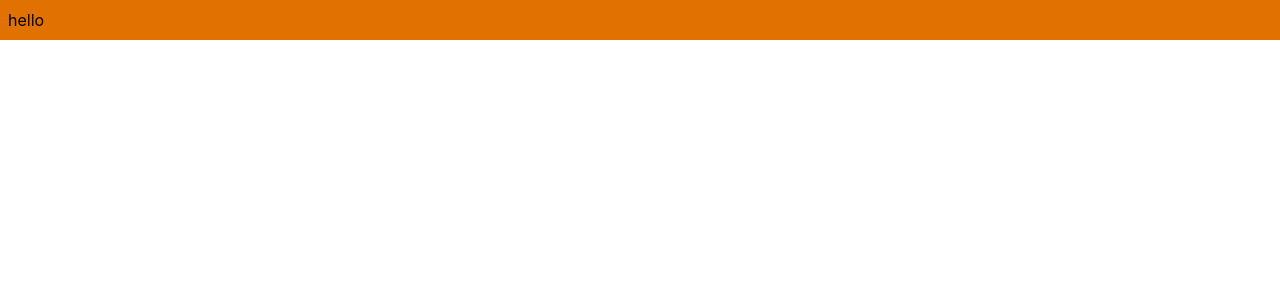
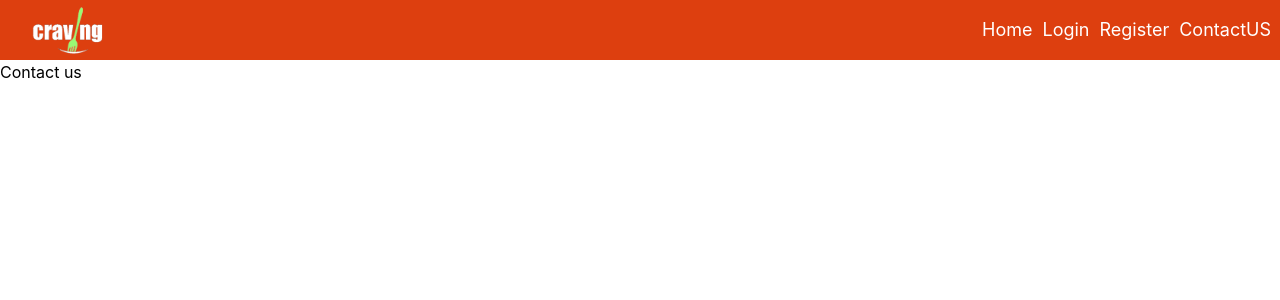
Before and after one commit to tpriyanshu60commits/Cravings_678, a React (Vite) app: page /contactUs in a window 1280 px wide. Before the commit this address had no page. Shown: the top 300 px of the page. Built offline with nearby package versions, Linux system fonts and the light colour scheme.

Commit message:
cravings frontend

```diff
--- a/src/App.jsx
+++ b/src/App.jsx
@@ -1,5 +1,9 @@
-import Header from "./pages/Header";
+import Header from "./components/Header";
 import { BrowserRouter , Routes, Route } from "react-router-dom";
+import Login from "./pages/Login";
+import Register from "./pages/Register";
+import ContactUs from "./pages/ContactUs";
+import Home from "./pages/Home";
 function App()
 {
   return(
@@ -7,7 +11,10 @@ function App()
       <BrowserRouter>
       <Header/>
         <Routes>
-          <Route/>
+          <Route path="/login" element={<Login/>}/>
+          <Route path="/register" element={<Register/>}/>
+          <Route path="/home" element={<Home/>}/>
+          <Route path="/contactUs" element={<ContactUs/>}/>
         </Routes>
       </BrowserRouter>
     </>
--- /dev/null
+++ b/src/components/Footer.jsx
@@ -0,0 +1,11 @@
+import React from 'react'
+
+const Footer = () => {
+  return (
+      <>
+    <div>Footer</div>
+      </>
+  )
+}
+
+export default Footer
--- /dev/null
+++ b/src/components/Header.jsx
@@ -0,0 +1,24 @@
+import cravingsLogo from "../assets/images/cravingsLogo.png";
+import { Link } from "react-router-dom";
+function Header()
+{
+    return(
+        <>
+        <div className="bg-(--color-primary-hover) p-2 h-15">
+            <div className="flex justify-between h-full items-center">
+                <div className="w-20 ms-5">
+                    <img src={cravingsLogo} alt=""className="w-full" />
+                </div>
+                <div className="flex gap-2">
+                    <Link to="/home" className="text-(--color-text-light) text-lg border border-transparent hover:border hover:underline">Home</Link>
+                    <Link to="/login"className="text-(--color-text-light) text-lg border border-transparent hover:border hover:underline">Login</Link>
+                    <Link to="/register"className="text-(--color-text-light) text-lg border border-transparent hover:border hover:underline">Register</Link>
+                    <Link to="/contactUs"className="text-(--color-text-light) text-lg border border-transparent hover:border hover:underline">ContactUS</Link>
+                </div>
+
+            </div>
+        </div>
+        </>
+    );
+}
+export default Header;
--- a/src/index.css
+++ b/src/index.css
@@ -1 +1,59 @@
 @import "tailwindcss";
+
+:root {
+  /* =========================
+     BRAND COLORS - CRAVINGS
+     ========================= */
+  --color-primary: #FF5A1F;      /* Main CTA - Order Now */
+  --color-primary-hover: #dd3f0f;
+
+  --color-secondary: #FFC107;    /* Highlights, Offers */
+  --color-accent: #FF8A00;       /* Special badges */
+
+  /* =========================
+     STATUS COLORS
+     ========================= */
+  --color-success: #22C55E;      /* Available, Added to Cart */
+  --color-error: #DC2626;        /* Error, Remove */
+  --color-warning: #F59E0B;      /* Warning messages */
+
+  /* =========================
+     BACKGROUNDS
+     ========================= */
+  --color-background: #FFF7ED;   /* Main page background */
+  --color-surface: #FFFFFF;      /* Cards, Navbar, Sections */
+  --color-surface-alt: #FEF3C7;  /* Alternate sections */
+
+  /* =========================
+     TEXT COLORS
+     ========================= */
+  --color-text: #1F2937;         /* Primary text */
+  --color-text-muted: #6B7280;   /* Secondary text */
+  --color-text-light: #FFFFFF;   /* Text on dark buttons */
+
+  /* =========================
+     BORDERS
+     ========================= */
+  --color-border: #E5E7EB;
+  --color-border-light: #F3F4F6;
+
+  /* =========================
+     SHADOWS
+     ========================= */
+  --shadow-sm: 0 2px 8px rgba(0, 0, 0, 0.05);
+  --shadow-md: 0 4px 12px rgba(0, 0, 0, 0.1);
+  --shadow-lg: 0 8px 24px rgba(0, 0, 0, 0.15);
+
+  /* =========================
+     BORDER RADIUS
+     ========================= */
+  --radius-sm: 8px;
+  --radius-md: 12px;
+  --radius-lg: 20px;
+  --radius-xl: 30px;
+
+  /* =========================
+     TRANSITIONS
+     ========================= */
+  --transition: all 0.3s ease;
+}
--- /dev/null
+++ b/src/pages/ContactUs.jsx
@@ -0,0 +1,13 @@
+import React from 'react'
+
+const ContactUs = () => {
+  return (
+      <>
+    <div>
+        <h2>Contact us</h2>
+    </div>
+      </>
+  )
+}
+
+export default ContactUs
--- a/src/pages/Header.jsx
+++ /dev/null
@@ -1,9 +0,0 @@
-function Header()
-{
-    return(
-        <>
-        <div className="bg-amber-600 p-2">hello</div>
-        </>
-    );
-}
-export default Header;
--- /dev/null
+++ b/src/pages/Home.jsx
@@ -0,0 +1,9 @@
+function Home()
+{
+    return(
+        <>
+        <div className="bg-amber-600 ">hello</div>
+        </>
+    );
+}
+export default Home;
--- /dev/null
+++ b/src/pages/Login.jsx
@@ -0,0 +1,11 @@
+import React from 'react'
+
+const Login = () => {
+  return (
+      <>
+    <div>Login</div>
+      </>
+  )
+}
+
+export default Login;
--- /dev/null
+++ b/src/pages/Register.jsx
@@ -0,0 +1,11 @@
+import React from 'react'
+
+const Register = () => {
+  return (
+      <>
+    <div>Register</div>
+      </>
+  )
+}
+
+export default Register;
```
Also changed, not shown: src/assets/images/cravingsLogo.png (added).
